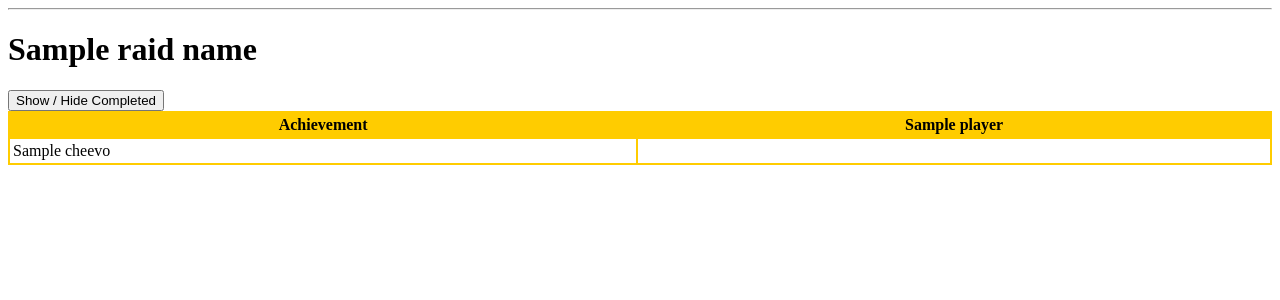
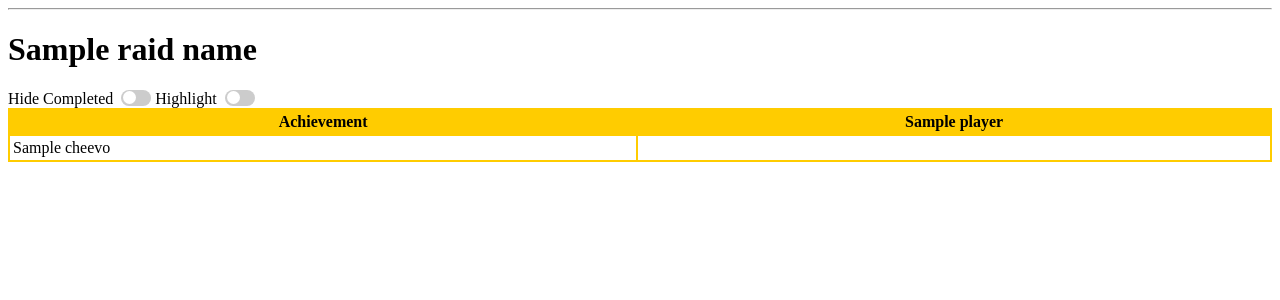
Before and after one commit to hanzov69/triumph-tracker-service, a Flask app: template docker/app/frontend/templates/raid.html in a window 1280 px wide. Shown: the part 45-345 px from the top of the page. Run offline with Flask 2, Linux system fonts and the light colour scheme; the template is opened without the code that fills it: most values are stand-ins (such as "Sample title", 1, 10 or a date in 2020); data that the repository does not hold is empty.

Commit message:
sliders for visual filters, hover highlight

```diff
--- a/docker/app/frontend/static/triumph-tracker.css
+++ b/docker/app/frontend/static/triumph-tracker.css
@@ -25,3 +25,70 @@
 table.GeneratedTable thead {
   background-color: #ffcc00;
 }
+
+.highlight {
+  background-color: #d2c322;
+}
+
+/* The switch - the box around the slider */
+.switch {
+  position: relative;
+  display: inline-block;
+  width: 30px;
+  height: 16px;
+}
+
+/* Hide default HTML checkbox */
+.switch input {
+  opacity: 0;
+  width: 0;
+  height: 0;
+}
+
+/* The slider */
+.slider {
+  position: absolute;
+  cursor: pointer;
+  top: 0;
+  left: 0;
+  right: 0;
+  bottom: 0;
+  background-color: #ccc;
+  -webkit-transition: .4s;
+  transition: .4s;
+}
+
+.slider:before {
+  position: absolute;
+  content: "";
+  height: 13px;
+  width: 13px;
+  left: 2px;
+  bottom: 2px;
+  background-color: white;
+  -webkit-transition: .4s;
+  transition: .4s;
+}
+
+input:checked + .slider {
+  background-color: #56585a;
+}
+
+input:focus + .slider {
+  box-shadow: 0 0 1px #56585a;
+}
+
+input:checked + .slider:before {
+  -webkit-transform: translateX(13px);
+  -ms-transform: translateX(13px);
+  transform: translateX(13px);
+}
+
+/* Rounded sliders */
+.slider.round {
+  border-radius: 16px;
+}
+
+.slider.round:before {
+  border-radius: 50%;
+}
--- a/docker/app/frontend/static/triumph-tracker.js
+++ b/docker/app/frontend/static/triumph-tracker.js
@@ -1,4 +1,36 @@
 $(document).ready(function(){
+   // hide completed rows
+   $('#hiderowcheck').click(function() {
+      $('[hideable="true"]').toggle();
+   });
+
+   // highlight cells
+   $('#highlighter').click(function() {
+      if($('#highlighter').is(':checked')){
+         $("#GeneratedTable td").each(function() {
+            if ($(this).text() == 'Incomplete'){
+               $(this).css('background-color', 'red');
+            }
+            if ($(this).text() == 'Done'){
+               $(this).css('background-color', 'green');
+            }
+         });
+      } else {
+         $("#GeneratedTable td").each(function() {
+            $(this).css('background-color', '');
+         });
+      }
+   });
+
+   // highlight row on hover
+   $('.content tr[name="cheevorow"]').mouseover(function(){
+      $(this).addClass('highlight');
+   });
+
+   $('.content tr[name="cheevorow"]').mouseout(function(){
+      $(this).removeClass('highlight');
+   });
+
    //  tooltip
    $( '.content td[name="cheevodesc"]' ).tooltip({
       track:true,
@@ -82,11 +114,6 @@
    );
 }
 
-function hideRows() {
-   // simple js toggle to hide rows
-   $('[hideable="true"]').toggle();
-}
-
 function getAbout() {
    // set up the about dialog
    $( "#about" ).dialog({
--- a/docker/app/frontend/templates/raid.html
+++ b/docker/app/frontend/templates/raid.html
@@ -2,9 +2,18 @@
 
 {% block content %}
     <h1>{% block title %} {{ raid_name.name }} {% endblock %}</h1>
-    <button onclick="hideRows()">Show / Hide Completed</button>
+    Hide Completed&nbsp;
+    <label class="switch">
+        <input type="checkbox" id="hiderowcheck">
+        <span class="slider round"></span>
+    </label>
+    Highlight&nbsp;
+    <label class="switch">
+        <input type="checkbox" id="highlighter">
+        <span class="slider round"></span>
+    </label>
 
-    <table class="GeneratedTable">
+    <table id="GeneratedTable" class="GeneratedTable">
         <thead>
             <tr>
             <th>Achievement</th>
@@ -15,7 +24,7 @@
         </thead>
         <tbody>
             {% for cheevo in cheevos %}
-                <tr id="row{{ cheevo['id'] }}" hideable="false">
+                <tr name="cheevorow" id="row{{ cheevo['id'] }}" hideable="false">
                     <td name="cheevodesc" title='Please wait...' cheevo-descid="{{ cheevo['id'] }}" id="{{ cheevo['id'] }}">{{ cheevo['name'] }}</td>
                     {% set count = [] %}
                     {% for player in players %}
```
Also changed, not shown: TODO.md (+2 -2 lines). Lines whose indentation alone changed are shown as unchanged.
